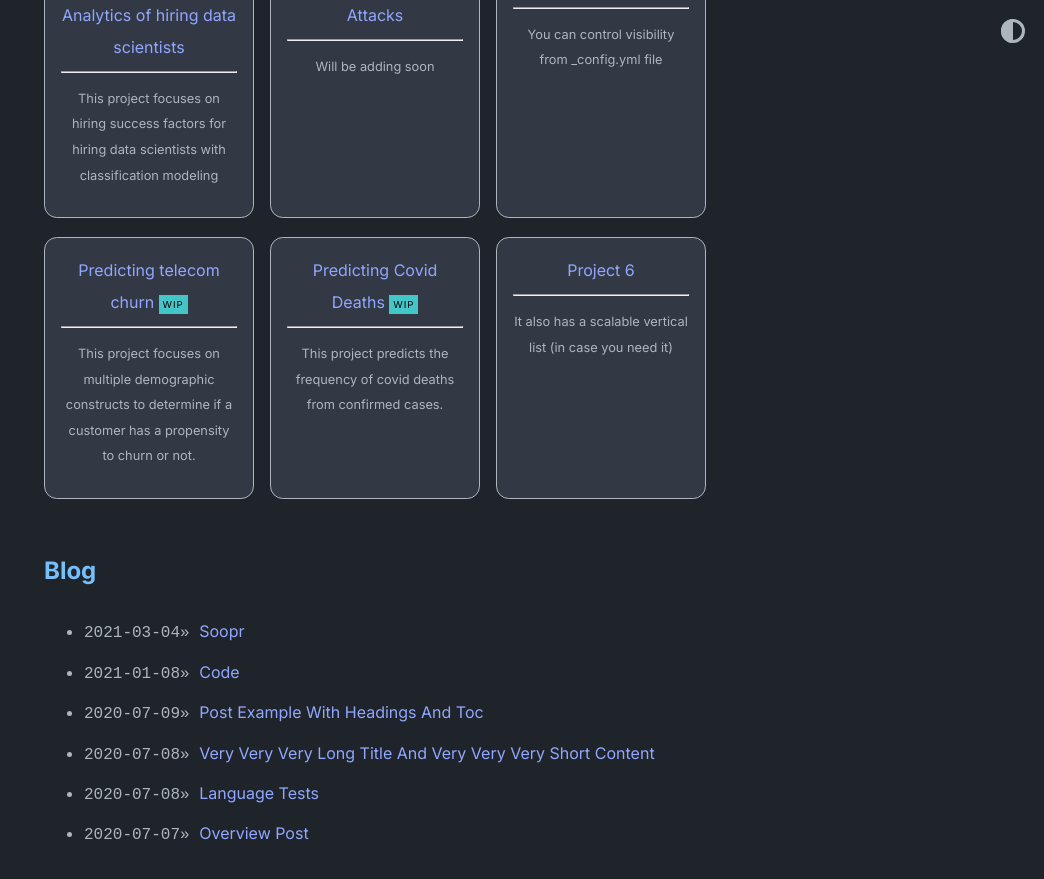
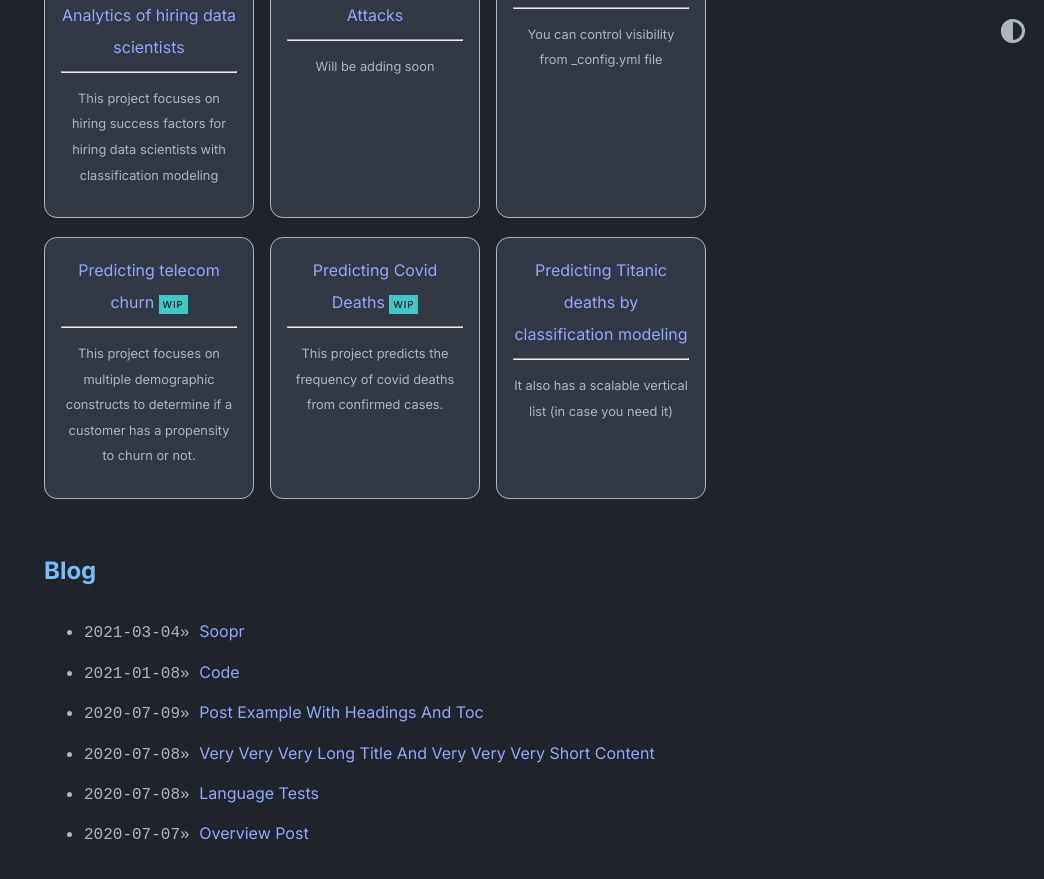
Before and after one commit to stackbit-projects/pleasant-oak-ce82d, a Jekyll site: the page built from index.md, in a window 1280 px wide and 900 px high, scrolled down 489 px. Shown: the top 879 px of the window, without its empty margins (236-1280 px from the left). Built offline with Jekyll 4.4.1, drawn with Linux system fonts in a browser that asks for light colours.

Commit message:
home.yml: updated title in project_entries

```diff
--- a/_data/home.yml
+++ b/_data/home.yml
@@ -30,7 +30,7 @@ project_entries:
       https://github.com/Josef9154/Portfolio-Examples/blob/main/Project%205-%20Predicting%20Covid%20Deaths.ipynb
     desc: This project predicts the frequency of covid deaths from confirmed cases.
     highlight: WIP
-  - title: Project 6
+  - title: Predicting Titanic deaths by classification modeling
     url: overview-post
     desc: It also has a scalable vertical list (in case you need it)
 old_project_entries:
```
